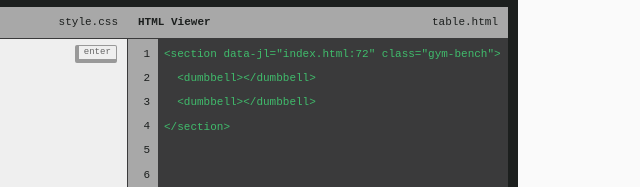
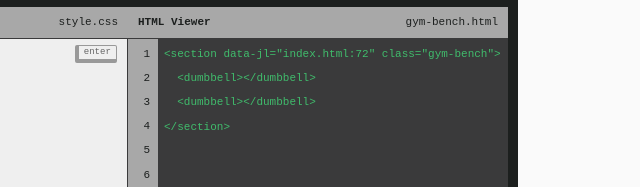
Before and after one commit to achen118/css-gym, a website built with webpack: page index.html in a window 1280 px wide. Shown: the part 378-565 px from the top of the page, 640-1280 px from the left. Built offline with nearby package versions, Linux system fonts and the light colour scheme; a web font is replaced by a local one.

Commit message:
Change name of HTML file in HTML editor

```diff
--- a/index.html
+++ b/index.html
@@ -86,7 +86,7 @@
               HTML Viewer
             </li>
             <li>
-              table.html
+              gym-bench.html
             </li>
           </ul>
         </header>
```
